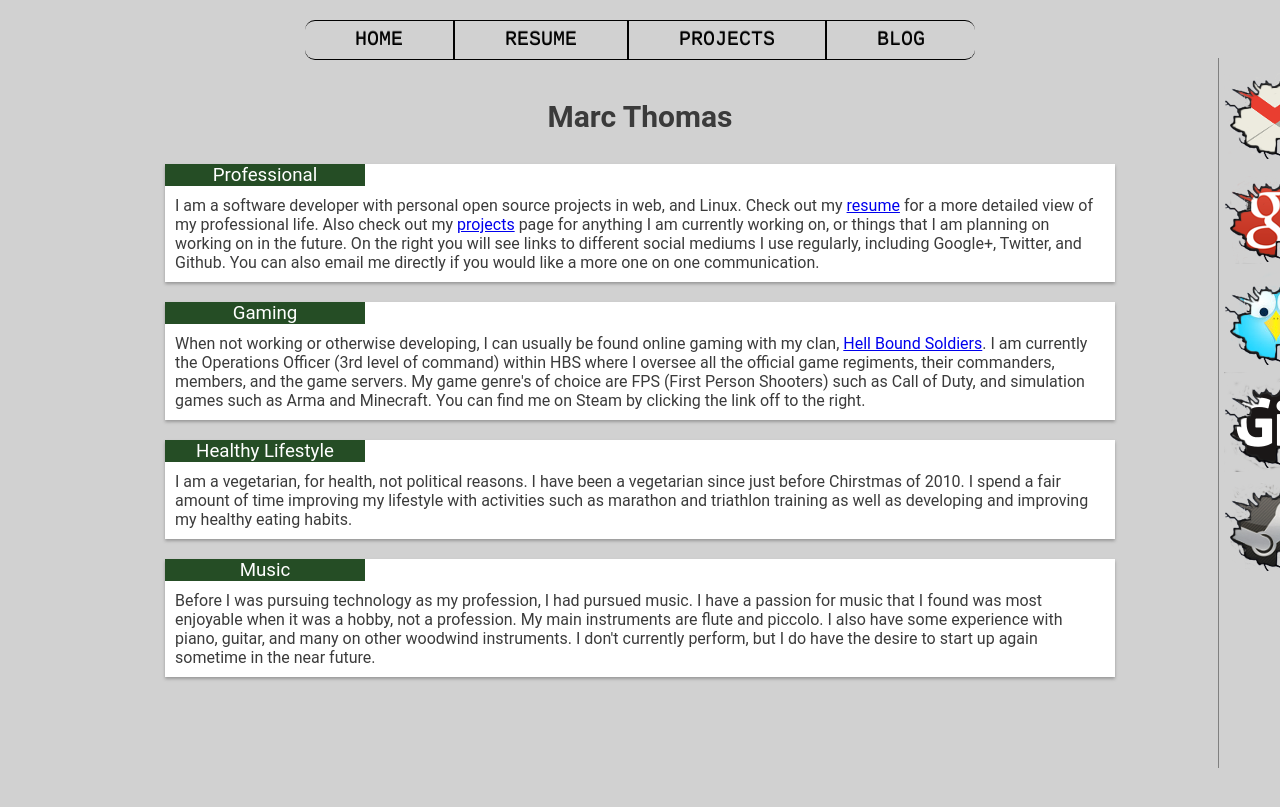
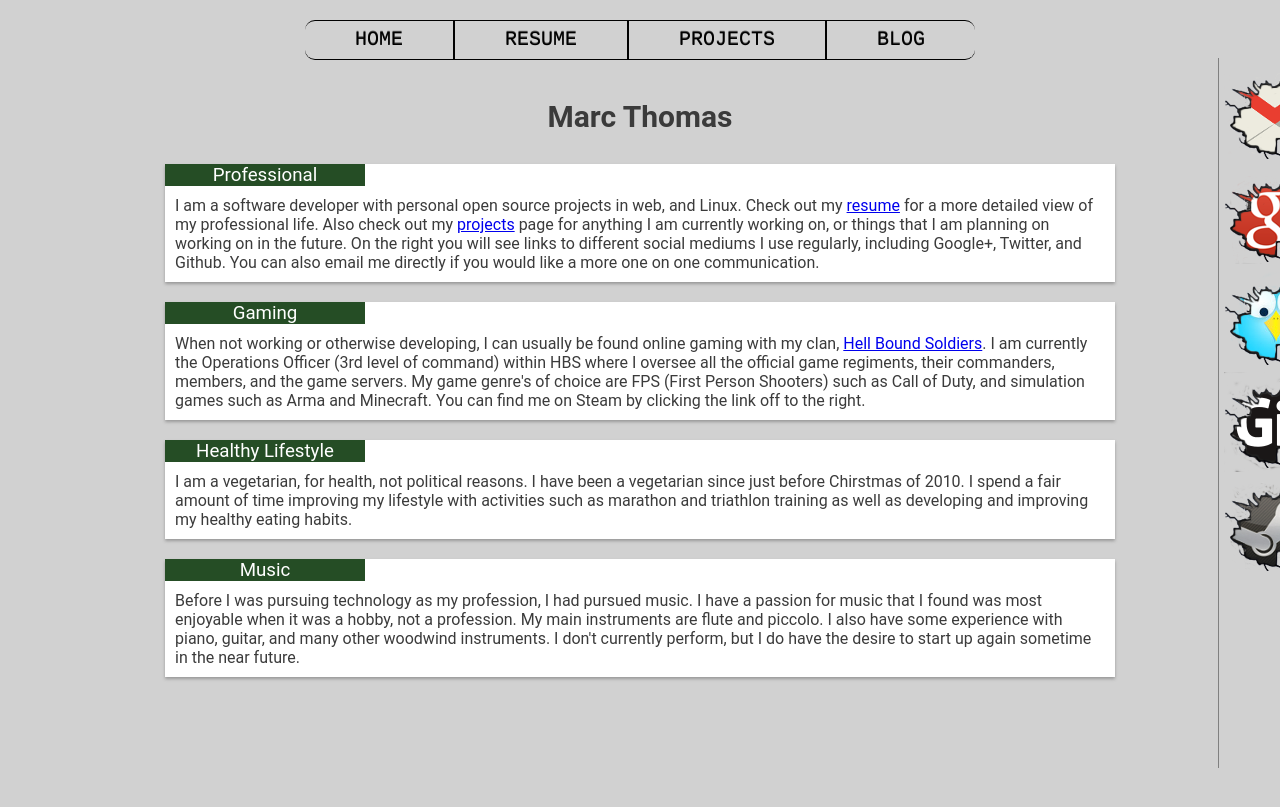
Before and after one commit to mathomastech/mathomastech.github.io, a Jekyll site: the page built from index.html, in a window 1280 px wide. Shown: the top 807 px of the page. Built offline with Jekyll 4.4.1, drawn with Linux system fonts in a browser that asks for light colours.

Commit message:
Fixed a Typo.

```diff
--- a/index.html
+++ b/index.html
@@ -20,5 +20,5 @@ layout: default
 
 <section class="cardLayout">
 	<h3 class="cardHeader"> Music </h3>
-	<p class="cardContent"> Before I was pursuing technology as my profession, I had pursued music. I have a passion for music that I found was most enjoyable when it was a hobby, not a profession. My main instruments are flute and piccolo. I also have some experience with piano, guitar, and many on other woodwind instruments. I don't currently perform, but I do have the desire to start up again sometime in the near future.</p>
+	<p class="cardContent"> Before I was pursuing technology as my profession, I had pursued music. I have a passion for music that I found was most enjoyable when it was a hobby, not a profession. My main instruments are flute and piccolo. I also have some experience with piano, guitar, and many other woodwind instruments. I don't currently perform, but I do have the desire to start up again sometime in the near future.</p>
 </section>
```
